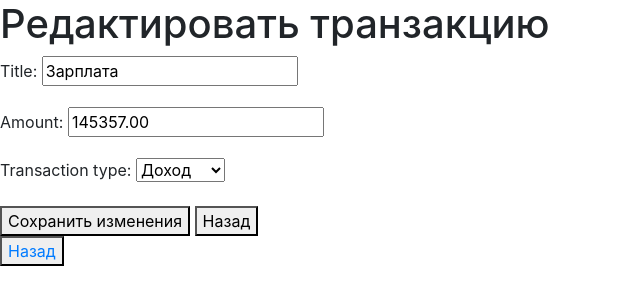
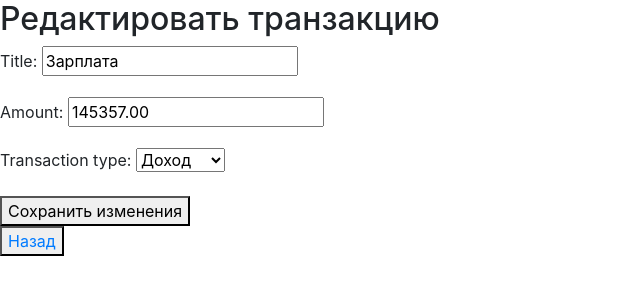
Before and after one commit to AA22-Gi/urban_university_my_money_django, a Django app: page /edit_transaction/1/ in a window 1280 px wide. Shown: the top 305 px of the page, without its empty margins (0-640 px from the left). Run offline with Django 5.2, Linux system fonts and the light colour scheme; data comes from the database, SQL or seed files in the repository; some libraries are stand-ins or nearby versions.

Commit message:
Удалил кнопку

```diff
--- a/my_money/templates/budget_html/edit_transaction.html
+++ b/my_money/templates/budget_html/edit_transaction.html
@@ -8,12 +8,11 @@
     <link rel="stylesheet" href="https://stackpath.bootstrapcdn.com/bootstrap/4.5.2/css/bootstrap.min.css">
 </head>
 <body>
-    <h1>Редактировать транзакцию</h1>
+    <h2>Редактировать транзакцию</h2>
     <form method="post">
         {% csrf_token %}
         {{ form.as_p }}
         <button type="submit">Сохранить изменения</button>
-    <button>Назад</button>
     </form>
     <button> <a href="{% url 'transaction_dashboard' %}"> Назад </a> </button>
 
```
